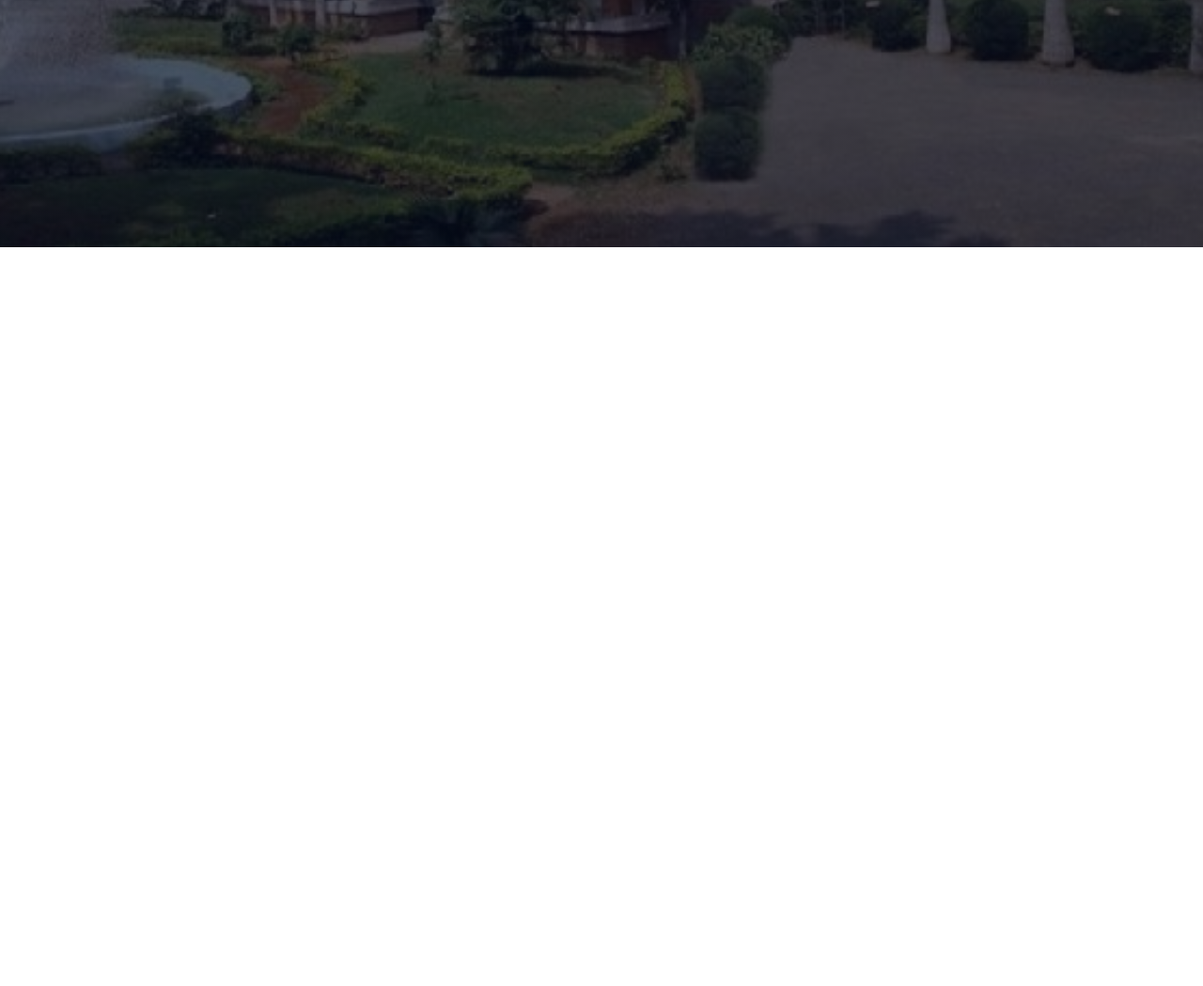
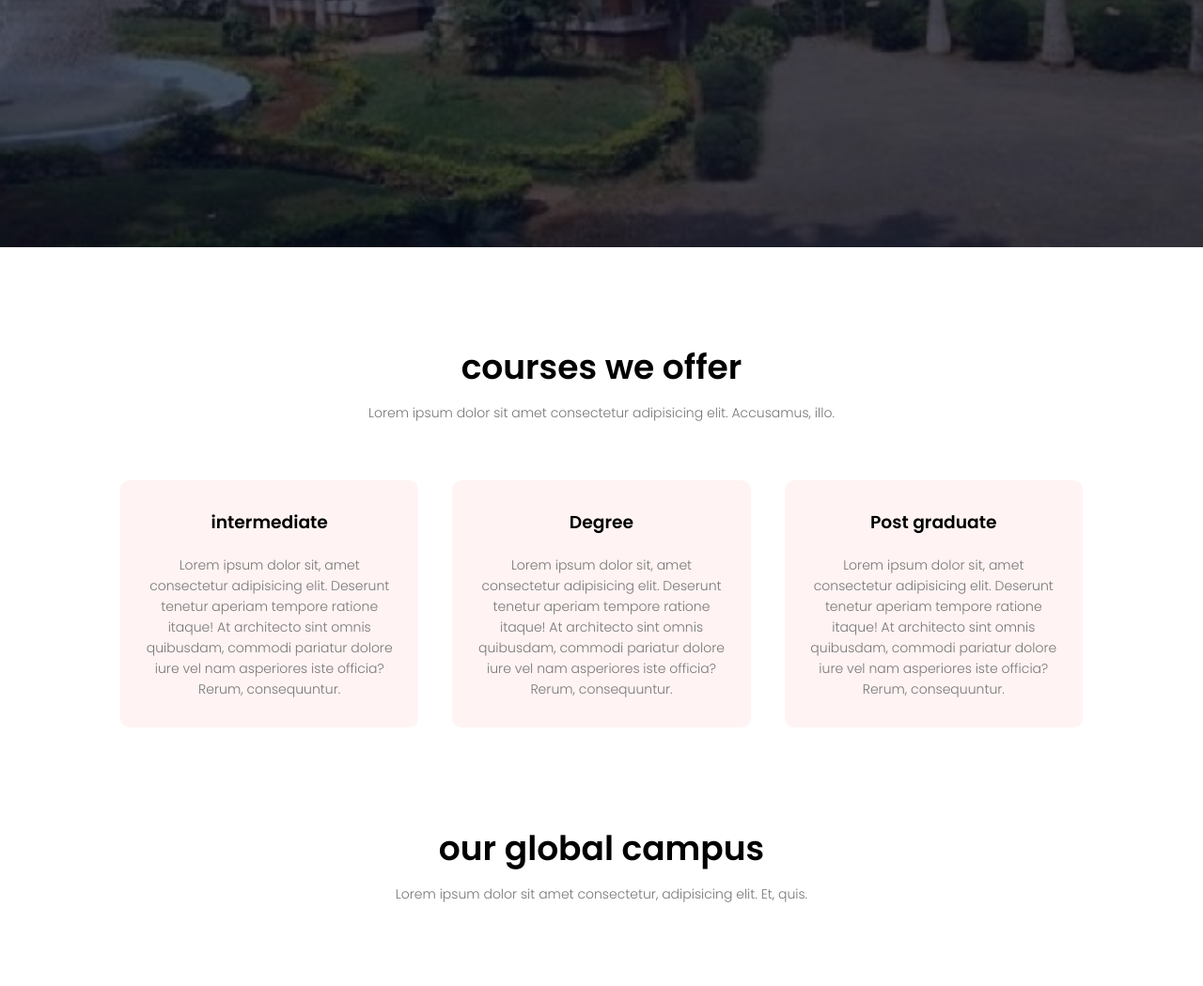
Before and after one commit to Mustafajabsa/new.github.io, a plain HTML site: page index.html in a window 1280 px wide. Shown: the part 537-1586 px from the top of the page at 94% size. Before the commit the page ends 800 px from the top, so only its background shows below. Drawn offline with Linux system fonts and the light colour scheme.

Commit message:
Add files via upload

```diff
--- a/index.html
+++ b/index.html
@@ -39,6 +39,54 @@
         <a href="" class="hero-btn">visit us to know more</a>
       </div>
     </section>
+    <!--course-->
+    <section class="course">
+      <h1>courses we offer</h1>
+      <p>
+        Lorem ipsum dolor sit amet consectetur adipisicing elit. Accusamus,
+        illo.
+      </p>
+
+      <div class="row">
+        <div class="course-col">
+          <h3>intermediate</h3>
+          <p>
+            Lorem ipsum dolor sit, amet consectetur adipisicing elit. Deserunt
+            tenetur aperiam tempore ratione itaque! At architecto sint omnis
+            quibusdam, commodi pariatur dolore iure vel nam asperiores iste
+            officia? Rerum, consequuntur.
+          </p>
+        </div>
+        <div class="course-col">
+          <h3>Degree</h3>
+          <p>
+            Lorem ipsum dolor sit, amet consectetur adipisicing elit. Deserunt
+            tenetur aperiam tempore ratione itaque! At architecto sint omnis
+            quibusdam, commodi pariatur dolore iure vel nam asperiores iste
+            officia? Rerum, consequuntur.
+          </p>
+        </div>
+        <div class="course-col">
+          <h3>Post graduate</h3>
+          <p>
+            Lorem ipsum dolor sit, amet consectetur adipisicing elit. Deserunt
+            tenetur aperiam tempore ratione itaque! At architecto sint omnis
+            quibusdam, commodi pariatur dolore iure vel nam asperiores iste
+            officia? Rerum, consequuntur.
+          </p>
+        </div>
+      </div>
+    </section>
+    <!----- campus-->
+    <section class="campus">
+      <h1>our global campus</h1>
+      <p>Lorem ipsum dolor sit amet consectetur, adipisicing elit. Et, quis.</p>
+      <div class="row">
+        <div class="campus-col">
+          <img src="" alt="" />
+        </div>
+      </div>
+    </section>
 
     <!--java script section for toggle menu-->
     <script>
--- a/style.css
+++ b/style.css
@@ -3,12 +3,12 @@
     padding: 0;
     font-family: 'Poppins', sans-serif;
 }
-body{
+.header{
     min-height: 100vh;
     width: 100%;
     background-image:linear-gradient(rgba(4,9,30,0.7),rgba(4,9,30,0.7)), url("images/background.jpg");
+    background-repeat: no-repeat;
     background-position: center;
-    background-repeat:no-repeat;
     background-size: cover;
     position: relative;
 }
@@ -117,3 +117,57 @@ nav .fa{
     }
 
 }
+/*---course----*/
+.course{
+    width:80% ;
+    margin: auto;
+    text-align: center;
+    padding-top: 100px;
+}
+h1{
+    font-size: 36px;
+    font-weight: 600;
+}
+p{
+    color: #777;
+    font-size: 14px;
+    font-weight: 300;
+    line-height: 22px;
+    padding: 10px;
+}
+.row{
+    margin-top: 5%;
+    display: flex;
+    justify-content: space-between;
+}
+.course-col{
+    flex-basis: 31%;
+    background: #fff3f3;
+    border-radius: 10px;
+    margin-bottom: 5%;
+    padding: 20px 12px;
+    box-sizing: border-box;
+}
+h3{
+    text-align: center;
+    font-weight: 600;
+    margin: 10px 0;
+    transition: 0.5s;
+}
+.course-col:hover{
+    box-shadow: 0 0 20px 0px rgb(0, 0, 0, 0.2);
+}
+@media(max-width: 700px){
+    .row{
+        flex-direction: column;
+    }
+}
+/*-----campus----*/
+
+.campus{
+    width: 80%;
+    margin: auto;
+    text-align: center;
+    padding-top: 50px;
+
+}
```
